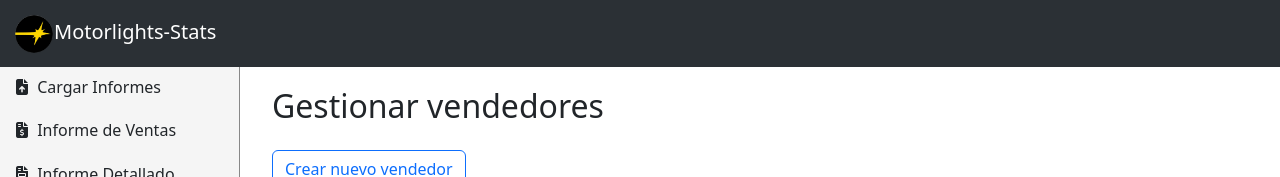
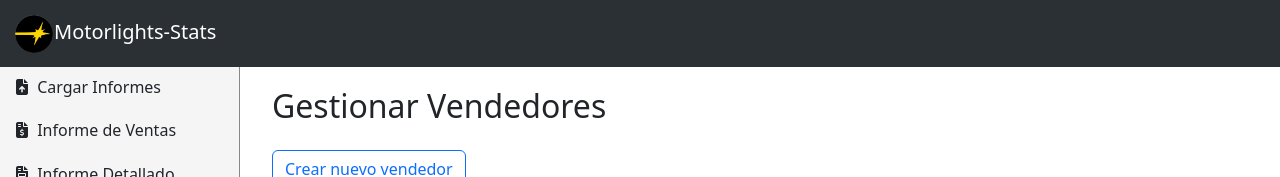
Before and after one commit to jtrocha4/motorlights-stats, a React (Vite) app: page /manage-sellers in a window 1280 px wide. Shown: the top 177 px of the page. Built offline with nearby package versions, Linux system fonts and the light colour scheme; no server answers.

Commit message:
update(pages): ManageCustomers y ManageSellers

```diff
--- a/src/pages/ManageCustomers.jsx
+++ b/src/pages/ManageCustomers.jsx
@@ -1,7 +1,5 @@
 import React, { useContext, useState } from 'react'
-import InputThirdParties from '../components/inputs/InputThirdParties'
 import { ThirdPartiesContext } from '../context/thirdParties'
-import ButtonUploadDb from '../components/buttonsUpload/ButtonUploadDb'
 import { Link } from 'react-router-dom'
 import Pagination from '../components/Pagination'
 
@@ -27,7 +25,7 @@ const ManageCustomers = ({ department, extractDate, capitalizeWords, removeExtra
   return (
     <div className='flex'>
       <div className='container-fluid'>
-        <h2>Gestionar clientes</h2>
+        <h2>Gestionar Clientes</h2>
         {/* <InputThirdParties label='Informe de Terceros' department={department} extractDate={extractDate} capitalizeWords={capitalizeWords} removeExtraSpaces={removeExtraSpaces} extractIdNumber={extractIdNumber} />
         <section className='mt-4 d-grid gap-2 d-md-flex justify-content-md-end'>
           <ButtonUploadDb title='Subir informacion a la base de datos' data={customers} postFunction={postCustomerToApi} />
--- a/src/pages/ManageSellers.jsx
+++ b/src/pages/ManageSellers.jsx
@@ -37,7 +37,7 @@ const ManageSellers = ({ postSellerToApi, deleteSellerToApi, putSellerToApi, cap
   return (
     <div className='flex'>
       <div className='container-fluid'>
-        <h2>Gestionar vendedores</h2>
+        <h2>Gestionar Vendedores</h2>
         <div className='mt-4'>
           <ModalAddSeller title='Crear nuevo vendedor' postSellerToApi={postSellerToApi} capitalizeWords={capitalizeWords} />
         </div>
```
